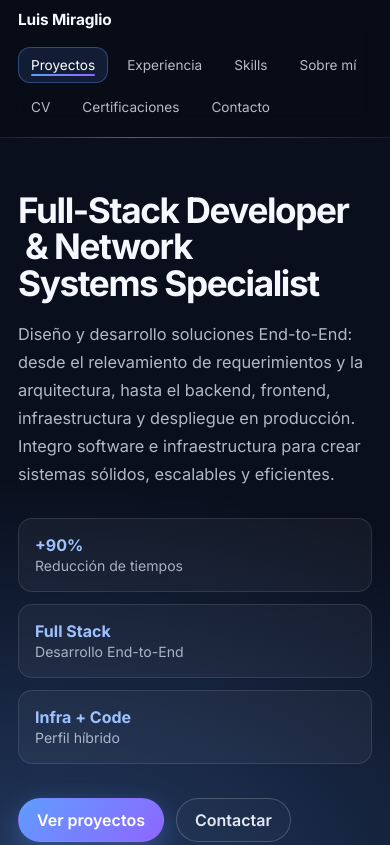
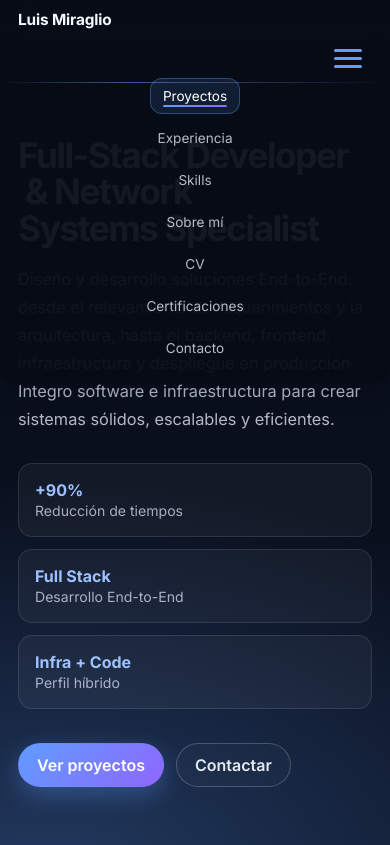
Before and after one commit to LuisMiraglio/luismiraglio-portfolio, an Astro site: page / in a window 390 px wide. Shown: the top 845 px of the page. Built offline with nearby package versions, Linux system fonts and the light colour scheme; Astro itself is replaced by a stand-in of ours.

Commit message:
Se mejoro navar

```diff
--- a/src/components/Navbar.astro
+++ b/src/components/Navbar.astro
@@ -1,8 +1,13 @@
+
 <nav class="navbar" aria-label="Navegación principal">
   <div class="container nav-inner">
     <a class="brand" href="/">Luis Miraglio</a>
 
-    <div class="nav-links">
+    <button class="nav-toggle" aria-label="Abrir menú" id="navToggle">
+      <span class="hamburger"></span>
+    </button>
+
+    <div class="nav-links" id="navLinks">
       <a class="nav-link" href="#proyectos">Proyectos</a>
       <a class="nav-link" href="#experiencia">Experiencia</a>
       <a class="nav-link" href="#skills">Skills</a>
@@ -12,4 +17,42 @@
       <a class="nav-link" href="#contacto">Contacto</a>
     </div>
   </div>
+
 </nav>
+
+<script is:inline>
+  function closeMenuIfMobile() {
+    const navLinks = document.getElementById('navLinks');
+    const navToggle = document.getElementById('navToggle');
+    if (window.innerWidth <= 760) {
+      if (navLinks) navLinks.classList.remove('open');
+      if (navToggle) navToggle.classList.remove('active');
+    }
+  }
+
+  document.addEventListener('DOMContentLoaded', () => {
+    const navToggle = document.getElementById('navToggle');
+    const navLinks = document.getElementById('navLinks');
+    closeMenuIfMobile();
+    if (navToggle && navLinks) {
+      navToggle.addEventListener('click', () => {
+        navLinks.classList.toggle('open');
+        navToggle.classList.toggle('active');
+      });
+    }
+    // Cierra el menú al hacer click en un enlace
+    if (navLinks) {
+      navLinks.querySelectorAll('.nav-link').forEach(link => {
+        link.addEventListener('click', () => {
+          if (window.innerWidth <= 760) {
+            navLinks.classList.remove('open');
+            navToggle.classList.remove('active');
+          }
+        });
+      });
+    }
+    // Cierra el menú si se cambia el tamaño de pantalla a móvil
+    window.addEventListener('resize', closeMenuIfMobile);
+  });
+</script>
+</nav>
--- a/src/styles/global.css
+++ b/src/styles/global.css
@@ -1,3 +1,69 @@
+/* --- Navbar Hamburguesa --- */
+.nav-toggle {
+  display: none;
+  background: none;
+  border: none;
+  cursor: pointer;
+  padding: 10px;
+  margin-left: auto;
+  z-index: 100;
+}
+.nav-toggle .hamburger {
+  width: 28px;
+  height: 3px;
+  background: var(--accent);
+  display: block;
+  border-radius: 3px;
+  position: relative;
+  transition: background .3s;
+}
+.nav-toggle .hamburger::before,
+.nav-toggle .hamburger::after {
+  content: "";
+  position: absolute;
+  left: 0;
+  width: 28px;
+  height: 3px;
+  background: var(--accent);
+  border-radius: 3px;
+  transition: transform .3s;
+}
+.nav-toggle .hamburger::before {
+  top: -8px;
+}
+.nav-toggle .hamburger::after {
+  top: 8px;
+}
+.nav-toggle.active .hamburger {
+  background: transparent;
+}
+.nav-toggle.active .hamburger::before {
+  transform: translateY(8px) rotate(45deg);
+}
+.nav-toggle.active .hamburger::after {
+  transform: translateY(-8px) rotate(-45deg);
+}
+
+@media (max-width: 760px) {
+  .nav-toggle {
+    display: block;
+  }
+  .nav-links {
+    display: none;
+    flex-direction: column;
+    width: 100%;
+    background: rgba(7,12,22,.95);
+    position: absolute;
+    top: 60px;
+    left: 0;
+    padding: 18px 0;
+    box-shadow: 0 8px 24px rgba(0,0,0,.18);
+    border-radius: 0 0 18px 18px;
+  }
+  .nav-links.open {
+    display: flex;
+  }
+}
 :root {
   --bg: #070b14;
   --bg-soft: #0f1728;
```
